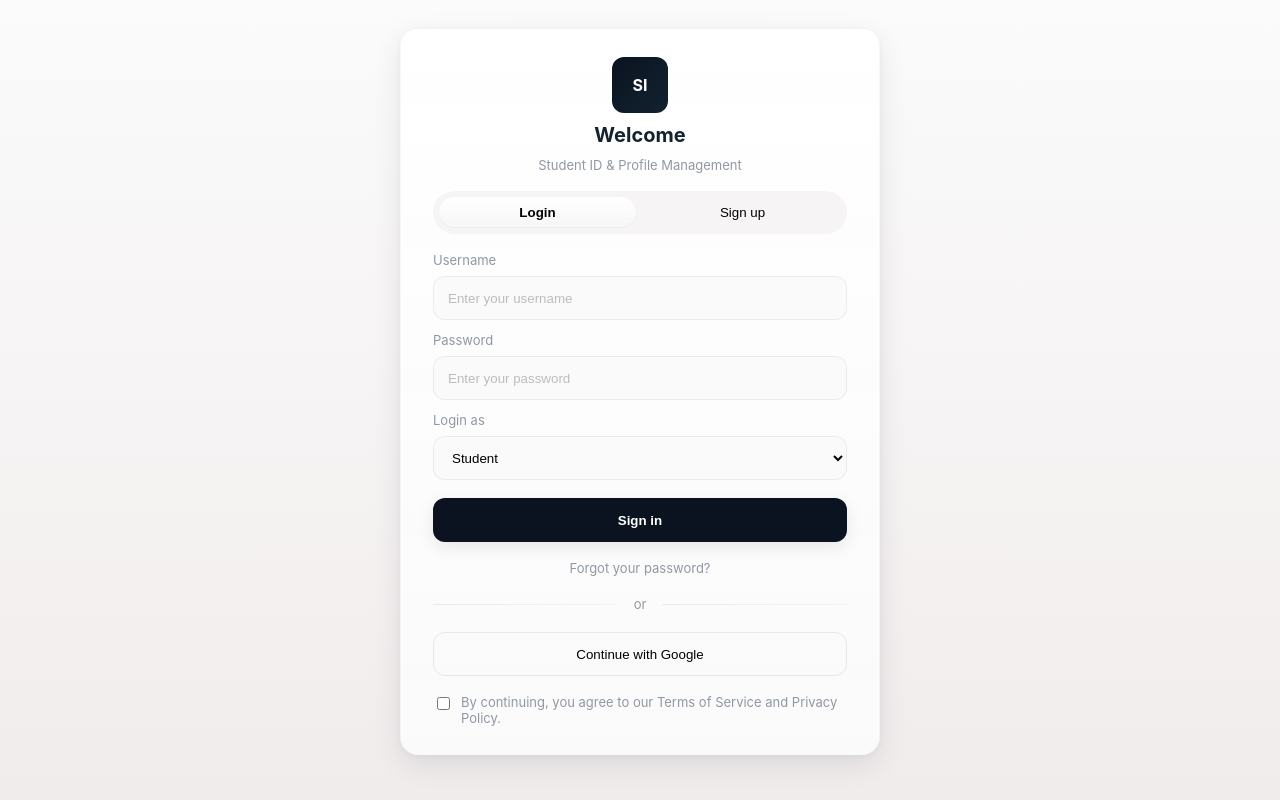
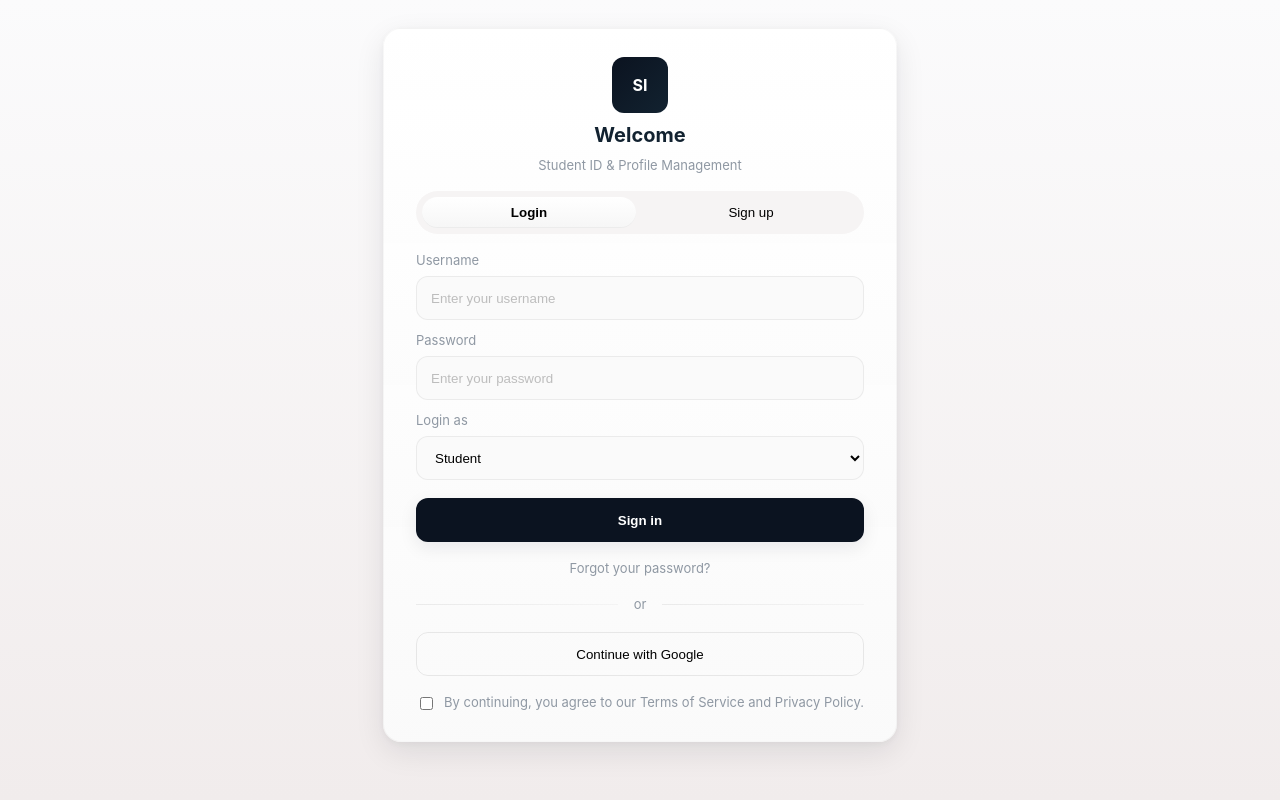
Before and after one commit to CSci-153-Web-Systems-and-Technologies/batch-2025-student-sync-web, a React (Vite) app: page / in a window 1280 px wide. Built offline with nearby package versions, Linux system fonts and the light colour scheme.

Commit message:
Adjusts max page width
Extends the maximum width of the page layout.

Accommodates a wider student dashboard design for improved content presentation.

```diff
--- a/src/styles.css
+++ b/src/styles.css
@@ -16,7 +16,7 @@ body{
   background: linear-gradient(180deg,var(--bg-start),var(--bg-end));
   display:flex;align-items:center;justify-content:center;padding:28px;
 }
-.page{width:100%;max-width:480px}
+.page{width:100%;max-width:1100px}
 .card{
   background: linear-gradient(180deg, rgba(255,255,255,0.98), rgba(250,250,250,0.96));
   border-radius:18px;
```
